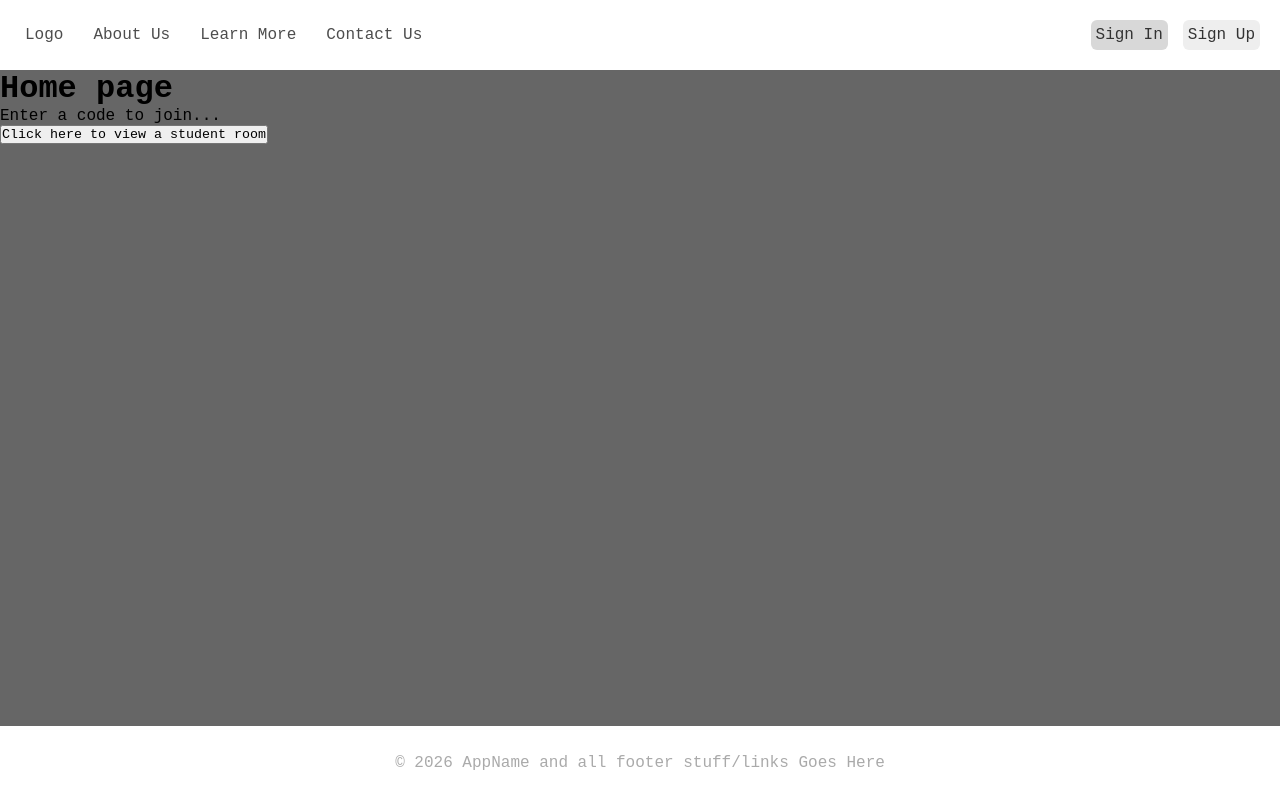
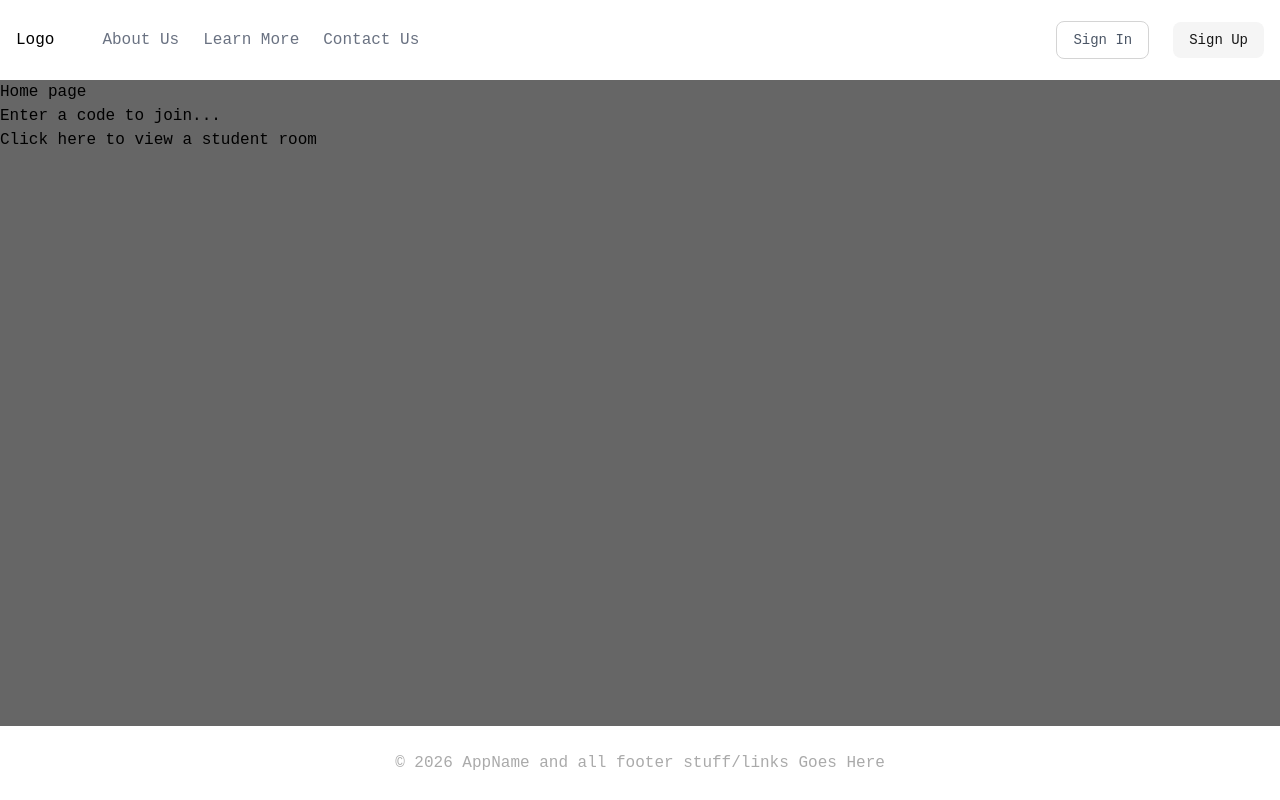
Before and after one commit to nnechi/CS-472, a React (Vite) app in the folder client/: page / in a window 1280 px wide. Built offline with nearby package versions, Linux system fonts and the light colour scheme; the HTML template or start-up script is replaced by a standard one.

Commit message:
converted the navbar to tailwind and refactored

```diff
--- a/client/package.json
+++ b/client/package.json
@@ -10,10 +10,12 @@
     "typecheck": "tsc --noEmit"
   },
   "dependencies": {
+    "@tailwindcss/vite": "^4.3.3",
     "react": "^18.3.1",
     "react-dom": "^18.3.1",
     "react-router-dom": "^7.18.4",
-    "socket.io-client": "^4.7.5"
+    "socket.io-client": "^4.7.5",
+    "tailwindcss": "^4.3.3"
   },
   "devDependencies": {
     "@types/react": "^18.3.3",
--- a/client/src/App.tsx
+++ b/client/src/App.tsx
@@ -25,7 +25,6 @@ import { BrowserRouter} from "react-router-dom"
 import AppRoutes from "./routes/AppRoutes"
 
 export default function App() {
-
   return(
     <BrowserRouter>
       <AppRoutes />
--- /dev/null
+++ b/client/src/components/NavLinks.tsx
@@ -0,0 +1,26 @@
+import { NavLink } from 'react-router-dom'
+
+interface NavLinksProp {
+    onLinkClick?: () => void;
+}
+
+export default function NavLinks({ onLinkClick }: NavLinksProp) {
+    const getLinkClass = ({isActive}:{isActive:boolean}) =>
+        isActive
+            ? "font-bold text-[#161616]"
+            : "text-gray-500 hover:font-bold hover:text-[#161616]";
+
+    return (
+        <>
+            <NavLink to="/about" className={getLinkClass} onClick={onLinkClick}>
+                About Us
+            </NavLink>
+            <NavLink to="/learn-more" className={getLinkClass} onClick={onLinkClick}>
+                Learn More
+            </NavLink>
+            <NavLink to="/contact" className={getLinkClass} onClick={onLinkClick}>
+                Contact Us
+            </NavLink>
+        </>
+    );
+}
--- a/client/src/components/Navbar.tsx
+++ b/client/src/components/Navbar.tsx
@@ -1,91 +1,54 @@
-import { Link, NavLink } from 'react-router-dom'
-import { useState, useEffect } from 'react'
+import { NavLink } from 'react-router-dom'
+import { useState } from 'react'
+import useNavbarResize from "../hooks/useNavbarResize"
+import NavLinks from "./NavLinks"
+import SignInLinks from "./SignInLinks"
+
 
 export default function Navbar() {
     const [dropdown, setDropdown] = useState(false)
-
-    const activeStyles = {
-        fontWeight: "bold",
-        textDecoration: "underline",
-        color: "#161616"
-    }
-
-    useEffect(() => {
-        const handleResize = () => {
-            if(window.innerWidth > 770)
-                setDropdown(false)
-        }
-
-        window.addEventListener("resize", handleResize)
-        return() => {window.removeEventListener("resize", handleResize)}
-    }, [])
+    useNavbarResize(() => setDropdown(false))
 
     function getLogo() {
-        return (
-            <NavLink to="/" className="logo">Logo</NavLink>
-        )
-    }
-
-    function getNavLinks(onLinkClick?: () => void) {
-        return (
-            <>
-                <NavLink
-                    to="/about" style={({isActive}) => isActive ? activeStyles : undefined} onClick={onLinkClick}
-                >
-                    About Us
-                </NavLink>
-                <NavLink
-                    to="/learn-more" style={({isActive}) => isActive ? activeStyles : undefined} onClick={onLinkClick}
-                >
-                    Learn More
-                </NavLink>
-                <NavLink
-                    to="/contact" style={({isActive}) => isActive ? activeStyles : undefined} onClick={onLinkClick}
-                >
-                    Contact Us
-                </NavLink>
-            </>
-        )
-    }
-
-    function getSignInLinks() {
-        return (
-            <>
-                <Link to="/login" className={!dropdown ? "nav-button signin" : ""}>Sign In</Link>
-                <Link to="/signup" className={!dropdown ? "nav-button signup" : ""}>Sign Up</Link>
-            </>
-        )
+        return <NavLink to="/">Logo</NavLink>
     }
 
     return(
-        <nav>
-            <div className="navbar-content">
-                <div className="navbar-left">
-                    { getLogo() }
+        <nav className="relative w-full bg-white text-black">
 
-                    <div className="nav-links hidden">
-                        { getNavLinks() }
+            <div className="mx-auto flex h-20 w-full items-center justify-between px-4 flex-nowrap">
+
+                {/* LEFT GROUP: Logo and Main Nav Links */}
+                <div className="flex flex-nowrap items-center gap-12 whitespace-nowrap">
+                    {getLogo()}
+                    <div className="hidden items-center gap-6 md:flex">
+                        <NavLinks />
                     </div>
                 </div>
 
-                <div className="navbar-right hidden">
-                    { getSignInLinks() }
+                {/* RIGHT GROUP: Sign In Links */}
+                <div className="hidden items-center gap-6 md:flex">
+                    <SignInLinks />
                 </div>
 
+                {/* Only shows when desktop elements hide */}
                 <button
-                    className="menu-button"
+                    className="text-2xl md:hidden"
                     onClick={() => setDropdown(!dropdown)}
+                    aria-label="Toggle dropdown menu"
                 >
-                    ≣
+                    ☰
                 </button>
+
+                {/* Mobile Dropdown Menu */}
+                {dropdown &&
+                    <div className="absolute top-full right-0 flex flex-col w-max bg-white p-6 shadow-md md:hidden">
+                        <NavLinks onLinkClick={() => setDropdown(false)} />
+                        <SignInLinks />
+                    </div>
+                }
+
             </div>
-
-            {dropdown && (
-                <div className="mobile-navbar">
-                    { getNavLinks(() => setDropdown(false)) }
-                    { getSignInLinks() }
-                </div>
-            )}
         </nav>
     )
 }
--- /dev/null
+++ b/client/src/components/SignInLinks.tsx
@@ -0,0 +1,23 @@
+import { Link } from 'react-router-dom'
+
+export default function getSignInLinks() {
+        return (
+            <>
+                {/* Sign In Button (Outlined on desktop, shares the same hover bg color) */}
+                <Link
+                    to="/login"
+                    className="text-gray-600 hover:font-bold hover:text-[#161616] transition-colors md:rounded-lg md:border md:border-neutral-300 md:px-4 md:py-2 md:text-sm md:font-medium md:hover:bg-neutral-200"
+                >
+                    Sign In
+                </Link>
+
+                {/* Sign Up Button (Lighter solid background on desktop, shares the same hover bg color) */}
+                <Link
+                    to="/signup"
+                    className="text-gray-600 hover:font-bold hover:text-[#161616] transition-colors md:rounded-lg md:bg-neutral-100 md:text-neutral-900 md:px-4 md:py-2 md:text-sm md:font-medium md:hover:bg-neutral-200"
+                >
+                    Sign Up
+                </Link>
+            </>
+        );
+    }
--- /dev/null
+++ b/client/src/hooks/useNavbarResize.tsx
@@ -0,0 +1,13 @@
+import { useEffect } from 'react'
+
+export default function useNavBarResize(closeDropdown : () => void) {
+    useEffect(() => {
+        const handleResize = () => {
+            if(window.innerWidth > 768)
+                closeDropdown()
+        }
+
+        window.addEventListener("resize", handleResize)
+        return() => {window.removeEventListener("resize", handleResize)}
+    }, [closeDropdown])
+}
--- a/client/src/index.css
+++ b/client/src/index.css
@@ -142,10 +142,10 @@ body {
   border-color: var(--accent);
 } */
 
+@import "tailwindcss";
+
 * {
   box-sizing: border-box;
-  margin: 0;
-  padding: 0;
   font-family: 'Courier New', Courier, monospace;
 }
 
@@ -153,129 +153,11 @@ body {
   background-color: #666666;
 }
 
-/* ----------- Nav bar layout ----------- */
 
 .site-wrapper {
   min-height: 100vh;
   display: flex;
   flex-direction: column;
-}
-
-nav {
-  width: 100%;
-  position: relative;
-  background-color: #ffffff;
-}
-
-nav a {
-  text-decoration: none;
-  color: #4D4D4D;
-  font-weight: 400;
-  padding: 6px 5px;
-}
-
-nav a:hover {
-  color: #161616;
-  text-decoration: underline;
-  font-weight: bold;
-}
-
-.navbar-content {
-  width: 100%;
-  display: flex;
-  align-items: center;
-  padding: 20px;
-  justify-content: space-between;
-}
-
-.navbar-left {
-  display: flex;
-  align-items: center;
-  gap: 20px;
-}
-
-.nav-links {
-  display: flex;
-  align-items: center;
-  gap: 20px;
-}
-
-.navbar-right {
-  display: flex;
-  align-items: center;
-  gap: 15px;
-}
-
-.nav-button {
-  border-radius: 6px;
-  text-decoration: none;
-  transition: background-color 0.2s, color 0.2s;
-}
-
-.navbar a.nav-button:hover {
-  text-decoration: none;
-  font-weight: normal;
-  background-color: #f5f5f5;
-}
-
-.signin {
-  color: #333333;
-  background-color: #d8d8d8;
-}
-
-.signup {
-  color: #333333;
-  background-color: #eeeeee;
-}
-
-.menu-button {
-  display: none;
-  border: none;
-  font-size: 20px;
-  padding: 10px 20px;
-  border-radius: 20px;
-}
-
-.menu-button:hover {
-  background-color: #f5f5f5;
-}
-
-.mobile-navbar {
-  position: absolute;
-  top: 100%;
-  right: 1px;
-  display: flex;
-  flex-direction: column;
-  align-items: flex-end;
-  gap: 10px;
-  padding: 15px;
-  background-color: #ffffff;
-  border-radius: 8px;
-  box-shadow: 0 4px 12px rgba(0, 0, 0, 0.1);
-}
-
-@media (max-width: 770px) {
-  nav {
-    display: flex;
-    flex-direction: column;
-  }
-
-  .menu-button {
-    display: block;
-    cursor: pointer;
-  }
-
-  .hidden {
-    display: none !important;
-  }
-
-  .navbar-content {
-    display: flex;
-    align-items: center;
-    justify-content: space-between;
-  }
-
-
 }
 
 
@@ -292,7 +174,6 @@ footer {
 }
 
 
-
 .sr-only {
   position: absolute;
   width: 1px;
--- a/client/vite.config.ts
+++ b/client/vite.config.ts
@@ -1,9 +1,12 @@
 import { defineConfig } from "vite";
 import react from "@vitejs/plugin-react";
+import tailwindcss from '@tailwindcss/vite'
 
 // https://vitejs.dev/config/
 export default defineConfig({
-  plugins: [react()],
+  plugins: [react(),
+            tailwindcss(),
+  ],
   server: {
     host: true, // listen on 0.0.0.0 so the container is reachable from your host
     port: 5173,
```
Also changed, not shown: 1 other file (tests, documents, lock files or other folders).
